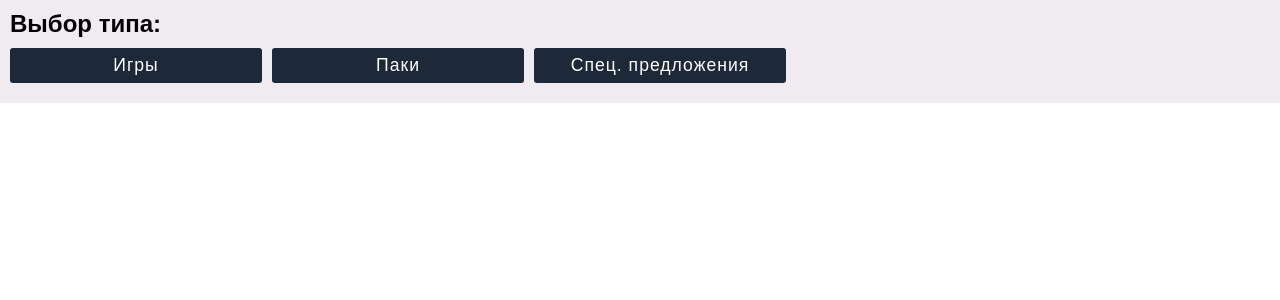
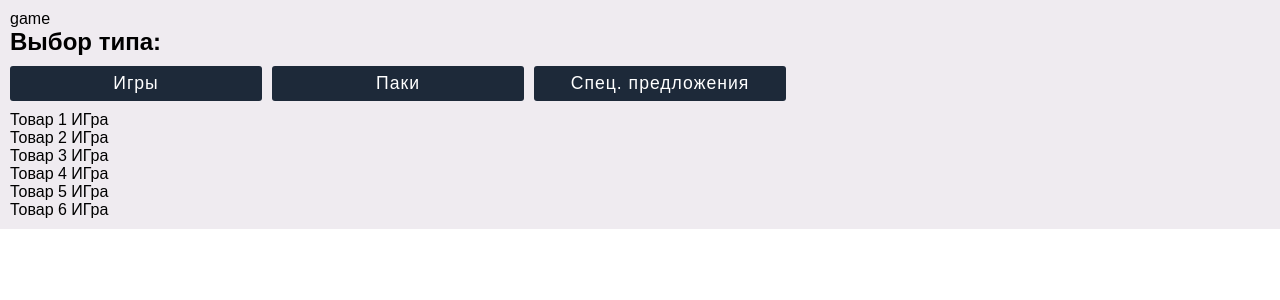
Before and after one commit to Repet124/product-editor, a Vue app: page / in a window 1280 px wide. Both pictures are taken after a click on the button "Игры". Shown: the top 300 px of the page. Built offline with nearby package versions, Linux system fonts and the light colour scheme.

Commit message:
Ident selector is working

```diff
--- a/src/App.vue
+++ b/src/App.vue
@@ -1,7 +1,9 @@
 <template>
 	<div id="app">
+		{{type}}
+		{{ident}}
 		<TypeSelector :list="preferences.types" v-model="type">Выбор типа:</TypeSelector>
-		<IdentSelector v-if="!ident"></IdentSelector>
+		<IdentSelector v-if="!ident" :type="type" v-model="ident"></IdentSelector>
 		<template v-else-if="prod">
 			<Varchar name="test" placeholderVal="input yout text">
 				Test label:
--- a/src/components/IdentSelector.vue
+++ b/src/components/IdentSelector.vue
@@ -1,16 +1,27 @@
 <template>
 	<div class="identSelector_container">
 		<ul>
-			<li v-for="(name, ident) in list" :key="ident">{{ name }}</li>
+			<li v-for="item in idents[type]" :key="item.ident" @click="$emit('change', item.ident)">{{ item.name }}</li>
 		</ul>
 	</div>
 </template>
 
 <script>
 
+import idents from '../list.js';
+
 export default {
 	name: 'IdentSelector',
-	props: ['list']
+	model: {
+		prop: 'ident',
+		event: 'change'
+	},
+	props: ['type', 'ident'],
+	data: function() {
+		return {
+			idents: idents
+		}
+	}
 }
 
 </script>
--- /dev/null
+++ b/src/list.js
@@ -0,0 +1,54 @@
+export default {
+	game: [
+		{
+			ident: 1,
+			name: 'Товар 1 ИГра'
+		},
+		{
+			ident: 2,
+			name: 'Товар 2 ИГра'
+		},
+		{
+			ident: 3,
+			name: 'Товар 3 ИГра'
+		},
+		{
+			ident: 4,
+			name: 'Товар 4 ИГра'
+		},
+		{
+			ident: 5,
+			name: 'Товар 5 ИГра'
+		},
+		{
+			ident: 6,
+			name: 'Товар 6 ИГра'
+		}
+	],
+	pack: [
+		{
+			ident: 1,
+			name: 'Товар 1 Пак'
+		},
+		{
+			ident: 2,
+			name: 'Товар 2 Пак'
+		},
+		{
+			ident: 3,
+			name: 'Товар 3 Пак'
+		},
+		{
+			ident: 4,
+			name: 'Товар 4 Пак'
+		},
+		{
+			ident: 5,
+			name: 'Товар 5 Пак'
+		},
+		{
+			ident: 6,
+			name: 'Товар 6 Пак'
+		}
+	]
+}
```
